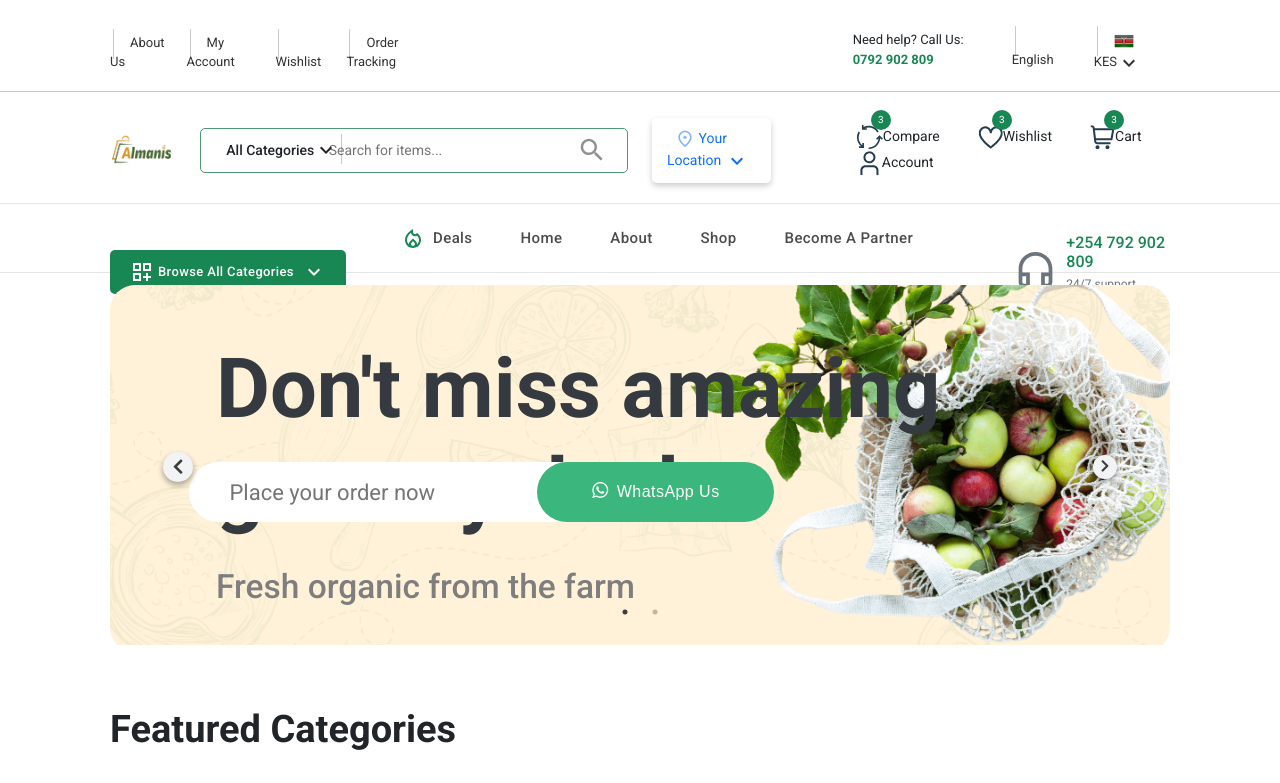
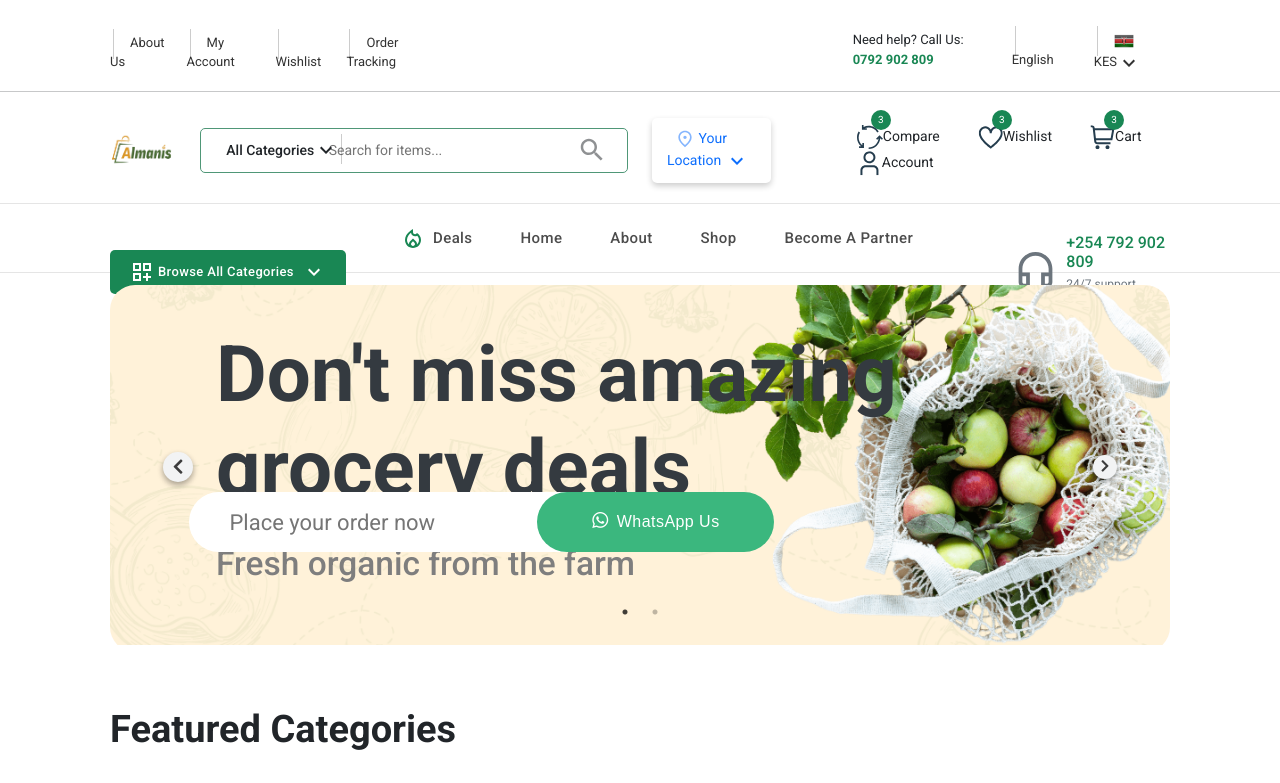
Before and after one commit to serenade18/almanisEcommerce, a React (Vite) app: page / in a window 1280 px wide. Shown: the top 783 px of the page. Built offline with nearby package versions, Linux system fonts and the light colour scheme; some icons are missing; a web font is replaced by a local one.

Commit message:
fixed styling on mac

```diff
--- a/src/pages/general/home/slider/slider.css
+++ b/src/pages/general/home/slider/slider.css
@@ -71,13 +71,13 @@
 
 .slider-main .item .info {
     position: absolute;
-    top: 15%;
+    top: 12%;
     left: 10%;
     z-index: 10;
 }
 
 .slider-main .item .info h2 {
-    font-size: 83px;
+    font-size: 78px;
     font-weight: bolder;
     color: #343a40;
     font: sans-serif;
@@ -94,7 +94,7 @@
     width: 600px;
     height: 60px;
     position: absolute;
-    bottom: 130px;
+    bottom: 100px;
     left: 14.8%;
     z-index: 10;
 }
```
